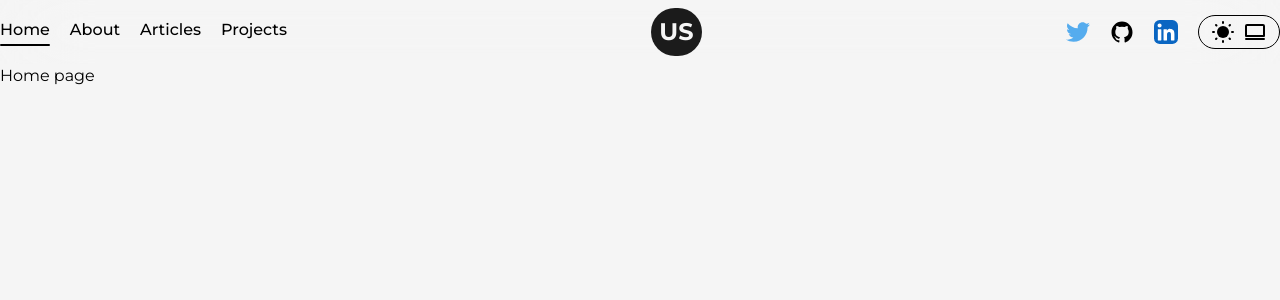
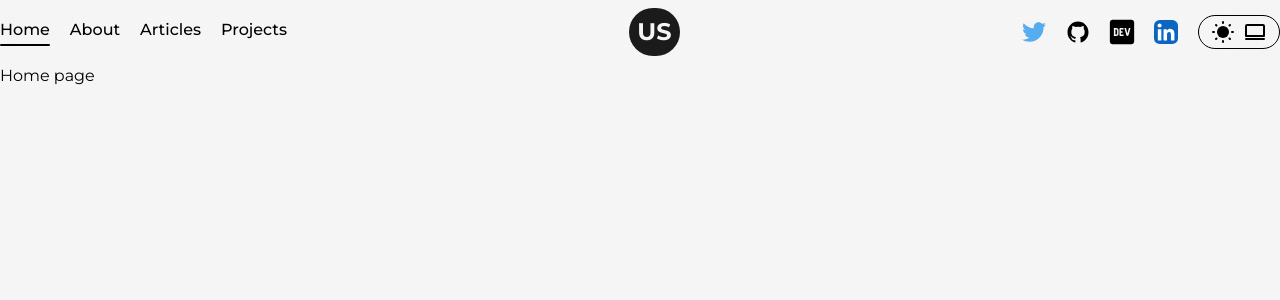
Before and after one commit to oggy107/portfolio, a Next.js app: page / in a window 1280 px wide. Shown: the top 300 px of the page. Built offline with nearby package versions, Linux system fonts and the light colour scheme.

Commit message:
added: dev.to social link

```diff
--- a/src/app/components/sociallinks.jsx
+++ b/src/app/components/sociallinks.jsx
@@ -8,6 +8,7 @@ import {
     SunIcon,
     MoonIcon,
     WindowIcon,
+    DevtoIcon,
 } from "../icons";
 
 export default function SocialLinks() {
@@ -39,7 +40,7 @@ export default function SocialLinks() {
         document.querySelector("html").classList.remove("dark");
     };
 
-    const setSystemTheme = () => {
+    const setSystemTheme = (e) => {
         localStorage.removeItem("theme");
         if (window.matchMedia("(prefers-color-scheme: dark)").matches) {
             setDarkTheme();
@@ -73,6 +74,15 @@ export default function SocialLinks() {
                 </a>
             </li>
             <li>
+                <a href="https://dev.to/oggy107" target="_blank">
+                    <DevtoIcon
+                        className={
+                            "w-6 h-auto scale-[1.35] hover:scale-[1.60] transition-transform"
+                        }
+                    />
+                </a>
+            </li>
+            <li>
                 <LinkedInIcon
                     className={
                         "w-6 h-auto hover:scale-125 transition-transform"
--- a/src/app/icons/index.jsx
+++ b/src/app/icons/index.jsx
@@ -28,6 +28,25 @@ export const GithubIcon = ({ className, ...rest }) => (
         <path
             fill="currentColor"
             d="M256 32C132.3 32 32 134.9 32 261.7c0 101.5 64.2 187.5 153.2 217.9a17.56 17.56 0 0 0 3.8.4c8.3 0 11.5-6.1 11.5-11.4 0-5.5-.2-19.9-.3-39.1a102.4 102.4 0 0 1-22.6 2.7c-43.1 0-52.9-33.5-52.9-33.5-10.2-26.5-24.9-33.6-24.9-33.6-19.5-13.7-.1-14.1 1.4-14.1h.1c22.5 2 34.3 23.8 34.3 23.8 11.2 19.6 26.2 25.1 39.6 25.1a63 63 0 0 0 25.6-6c2-14.8 7.8-24.9 14.2-30.7-49.7-5.8-102-25.5-102-113.5 0-25.1 8.7-45.6 23-61.6-2.3-5.8-10-29.2 2.2-60.8a18.64 18.64 0 0 1 5-.5c8.1 0 26.4 3.1 56.6 24.1a208.21 208.21 0 0 1 112.2 0c30.2-21 48.5-24.1 56.6-24.1a18.64 18.64 0 0 1 5 .5c12.2 31.6 4.5 55 2.2 60.8 14.3 16.1 23 36.6 23 61.6 0 88.2-52.4 107.6-102.3 113.3 8 7.1 15.2 21.1 15.2 42.5 0 30.7-.3 55.5-.3 63 0 5.4 3.1 11.5 11.4 11.5a19.35 19.35 0 0 0 4-.4C415.9 449.2 480 363.1 480 261.7 480 134.9 379.7 32 256 32Z"
+        />
+    </svg>
+);
+
+export const DevtoIcon = ({ className, ...rest }) => (
+    <svg
+        xmlns="http://www.w3.org/2000/svg"
+        width={32}
+        height={32}
+        {...rest}
+        className={`${className}`}
+    >
+        <path
+            fill="currentColor"
+            d="M19 3H5c-1.1 0-2 .9-2 2v14c0 1.1.9 2 2 2h14c1.1 0 2-.9 2-2V5c0-1.1-.9-2-2-2M7.68 14.98H6V9h1.71c1.28 0 1.71 1.03 1.71 1.71v2.56c0 .68-.42 1.71-1.74 1.71m4.7-3.52v1.07H11.2v1.39h1.93v1.07h-2.25c-.4.01-.74-.31-.75-.71V9.75c-.01-.4.31-.74.71-.75h2.28v1.07H11.2v1.39zm4.5 2.77c-.48 1.11-1.33.89-1.71 0L13.77 9h1.18l1.07 4.11L17.09 9h1.18z"
+        />
+        <path
+            fill="currentColor"
+            d="M7.77 10.12h-.63v3.77h.63c.14 0 .28-.05.42-.16.14-.1.21-.26.21-.47v-2.52c0-.21-.07-.37-.21-.47a.72.72 0 0 0-.42-.15"
         />
     </svg>
 );
```
